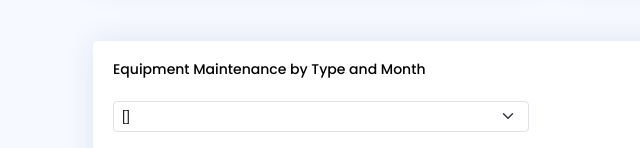
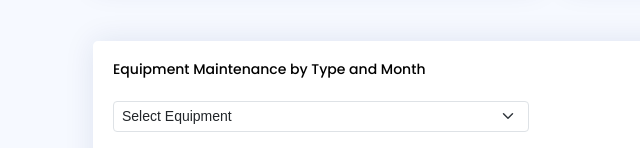
Before and after one commit to eyob-sh/MaintenanceManagementSystem, a Django app: template templates/maintenance_dashboard.html in a window 1280 px wide. Shown: the part 842-990 px from the top of the page, without its empty margins (237-877 px from the left). Run offline with Django 5.2, Linux system fonts and the light colour scheme; the template is opened without the code that fills it: most values are stand-ins (such as "Sample title", 1, 10 or a date in 2020); some libraries are stand-ins or nearby versions.

Commit message:
add back select equipment on the graph by month

```diff
--- a/templates/maintenance_dashboard.html
+++ b/templates/maintenance_dashboard.html
@@ -142,7 +142,7 @@
                             <div class="row mb-3">
                                 <div class="col-md-6">
                                     <select class="form-select form-select-sm" id="equipmentSelect">
-
+                                        <option selected disabled value="">Select Equipment</option>
                                         {% for equipment in equipment_list %}
                                         <option value="{{ equipment.id }}">{{ equipment.name }}</option>
                                         {% endfor %}
```
Also changed, not shown: 1 other file.
